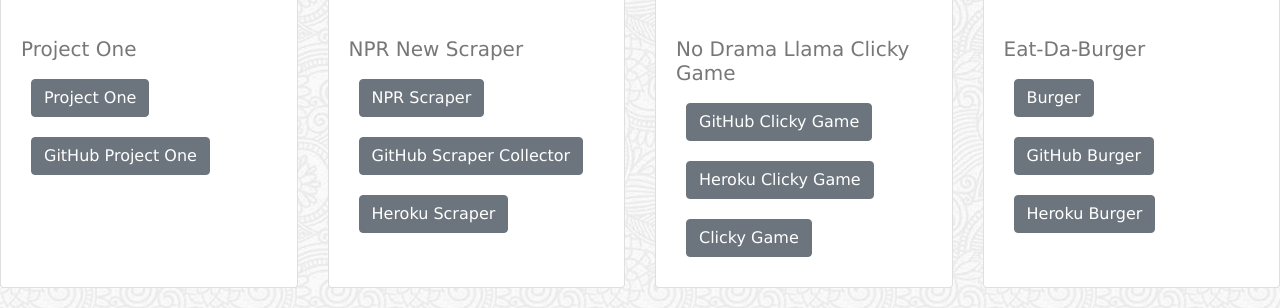
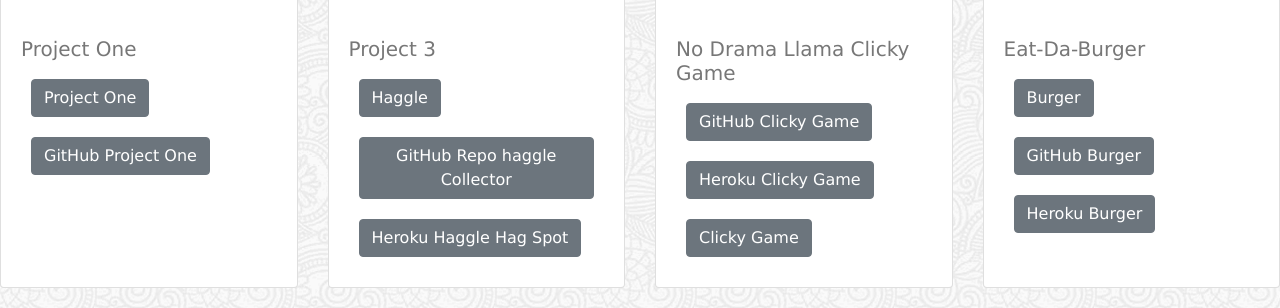
Before and after one commit to tracypineda/Bootstrap-Portfolio, a plain HTML site: page portfolio.html in a window 1280 px wide. Shown: the part 642-950 px from the top of the page. Drawn offline with nearby package versions, Linux system fonts and the light colour scheme.

Commit message:
added project 3 to portfolio

```diff
--- a/portfolio.html
+++ b/portfolio.html
@@ -72,11 +72,11 @@
         <div class="card">
             <img src="ragnar.jpg" class="card-img-top" alt="ragnar">
             <div class="card-body">
-                <h5 class="card-title-center">NPR New Scraper</h5>
-                <a class="btn btn-secondary" href="https://github.com/tracypineda/mongo-scraper.git"> NPR Scraper</a>
-                <a class="btn btn-secondary" href=" https://tracypineda.github.io/mongo-scraper/"> GitHub Scraper
+                <h5 class="card-title-center">Project 3</h5>
+                <a class="btn btn-secondary" href="https://tracypineda.github.io/haggle/"> Haggle </a>
+                <a class="btn btn-secondary" href="https://github.com/tracypineda/haggle.git"> GitHub Repo haggle
                     Collector</a>
-                    <a class="btn btn-secondary" href="https://peaceful-reaches-12790.herokuapp.com/scrape"> Heroku Scraper
+                    <a class="btn btn-secondary" href="https://powerful-retreat-89319.herokuapp.com/"> Heroku Haggle Hag Spot
                         </a>
             </div>
         </div>
```
